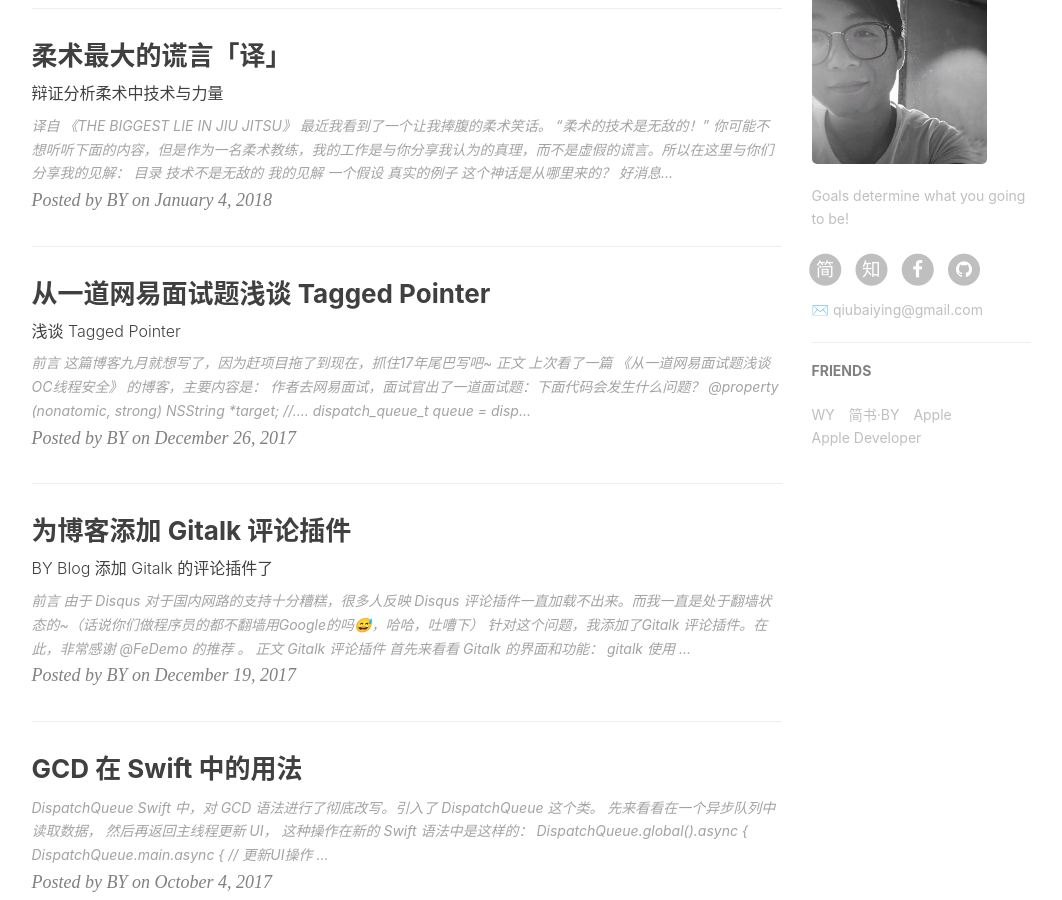
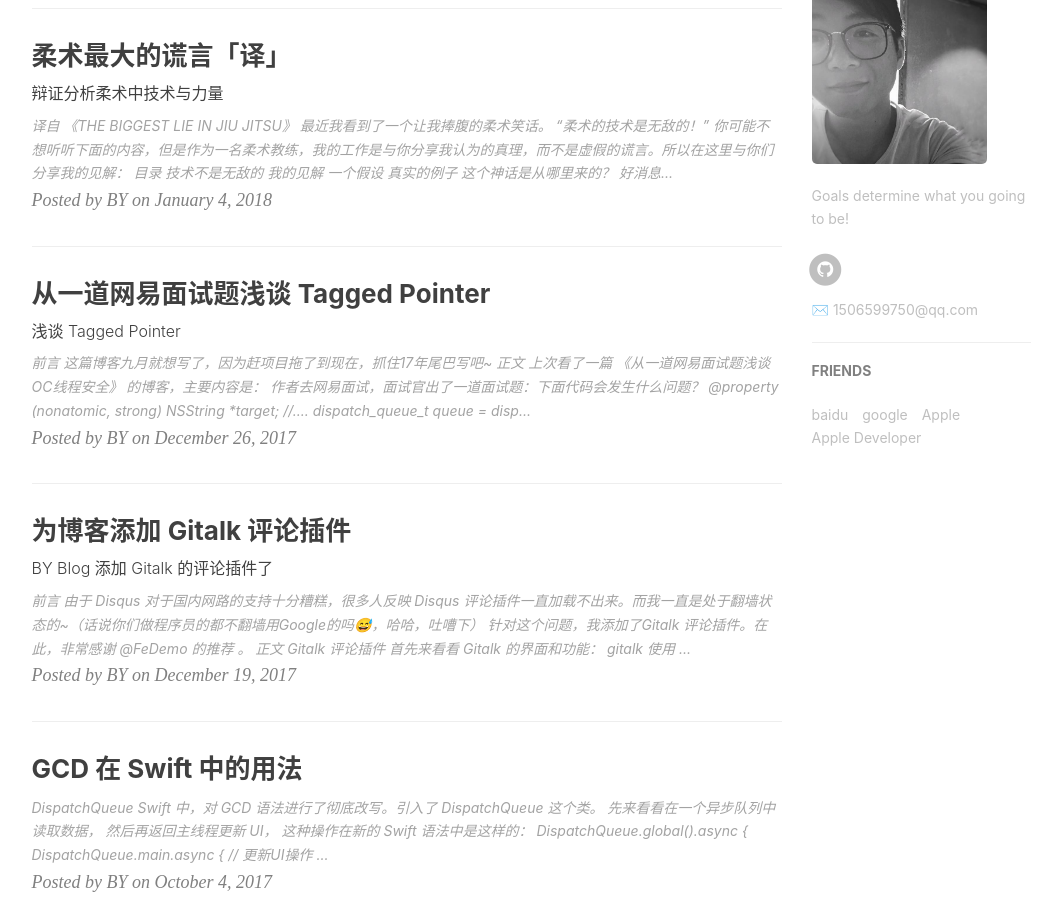
Before and after one commit to yanyongqi911/yanyongqi911.github.io., a Jekyll site: the page built from index.html, in a window 1280 px wide and 900 px high, scrolled down 880 px. Shown: the whole window, without its empty margins (136-1198 px from the left). Built offline with Jekyll 4.4.1, drawn with Linux system fonts in a browser that asks for light colours; nearby versions of some CDN libraries; the list of posts is cut into pages by our own code; comment, search, counter and statistics services are not loaded.

Commit message:
Update _config.yml

```diff
--- a/_config.yml
+++ b/_config.yml
@@ -1,13 +1,13 @@
 # Site settings
 title: YQ Blog
-SEOTitle: 勇气的博客 | BY Blog
+SEOTitle: 勇气的博客 | YQ Blog
 header-img: img/post-bg-desk.jpg
-email: qiubaiying@gmail.com
-description: "Every failure is leading towards success."
-keyword: "BY, BY Blog, 柏荧的博客, qiubaiying, 邱柏荧, iOS, Apple, iPhone"
-url: "http://qiubaiying.github.io"          # your host, for absolute URL
+email: 1506599750@qq.com
+description: "未来不迎，当下不杂，既过不恋"
+keyword: "YQ, YQ Blog, 勇气的博客, 勇气"
+url: "http://yanyongqi911.github.io"          # your host, for absolute URL
 baseurl: ""      # for example, '/blog' if your blog hosted on 'host/blog'
-github_repo: "https://github.com/qiubaiying/qiubaiying.github.io.git" # you code repository
+github_repo: "https://github.com/yanyongqi911/yanyongqi911.github.io.git" # you code repository
 
 # Sidebar settings
 sidebar: true                           # whether or not using Sidebar.
@@ -19,10 +19,10 @@
 # SNS settings
 RSS: false
 # weibo_username:     qiubaiying
-zhihu_username:     qiubaiying
-github_username:    qiubaiying
-facebook_username:  baiying.qiu.7
-jianshu_username:   e71990ada2fd
+#zhihu_username:     qiubaiying
+github_username:    yanyongqi911
+#facebook_username:  baiying.qiu.7
+#jianshu_username:   e71990ada2fd
 #twitter_username:   qiubaiying
 
 
@@ -57,16 +57,16 @@
 
 # 评论系统
 # Disqus（https://disqus.com/）
-# disqus_username: qiubaiying
+# disqus_username: yanyongqi911
 
 # Gitalk
 gitalk:
   enable: true    #是否开启Gitalk评论
   clientID: f2c84e7629bb1446c1a4                            #生成的clientID
   clientSecret: ca6d6139d1e1b8c43f8b2e19492ddcac8b322d0d    #生成的clientSecret
-  repo: qiubaiying.github.io    #仓库名称
-  owner: qiubaiying    #github用户名
-  admin: qiubaiying
+  repo: yanyongqi911.github.io    #仓库名称
+  owner: yanyongqi911    #github用户名
+  admin: yanyongqi911
   distractionFreeMode: true #是否启用类似FB的阴影遮罩
 
 
@@ -78,7 +78,7 @@
 
 # Google Analytics
 ga_track_id: 'UA-90855596-1'            # Format: UA-xxxxxx-xx
-ga_domain: qiubaiying.top               # 默认的是 auto, 这里我是自定义了的域名，你如果没有自己的域名，需要改成auto
+ga_domain: auto              # 默认的是 auto, 这里我是自定义了的域名，你如果没有自己的域名，需要改成auto
 
 
 
@@ -99,11 +99,11 @@
 # Friends
 friends: [
     {
-        title: "WY",
-        href: "http://zhengwuyang.com"
+        title: "baidu",
+        href: "http://baidu.com"
     },{
-        title: "简书·BY",
-        href: "http://www.jianshu.com/u/e71990ada2fd"
+        title: "google",
+        href: "http://www.google.com"
     },{
         title: "Apple",
         href: "https://apple.com"
```
